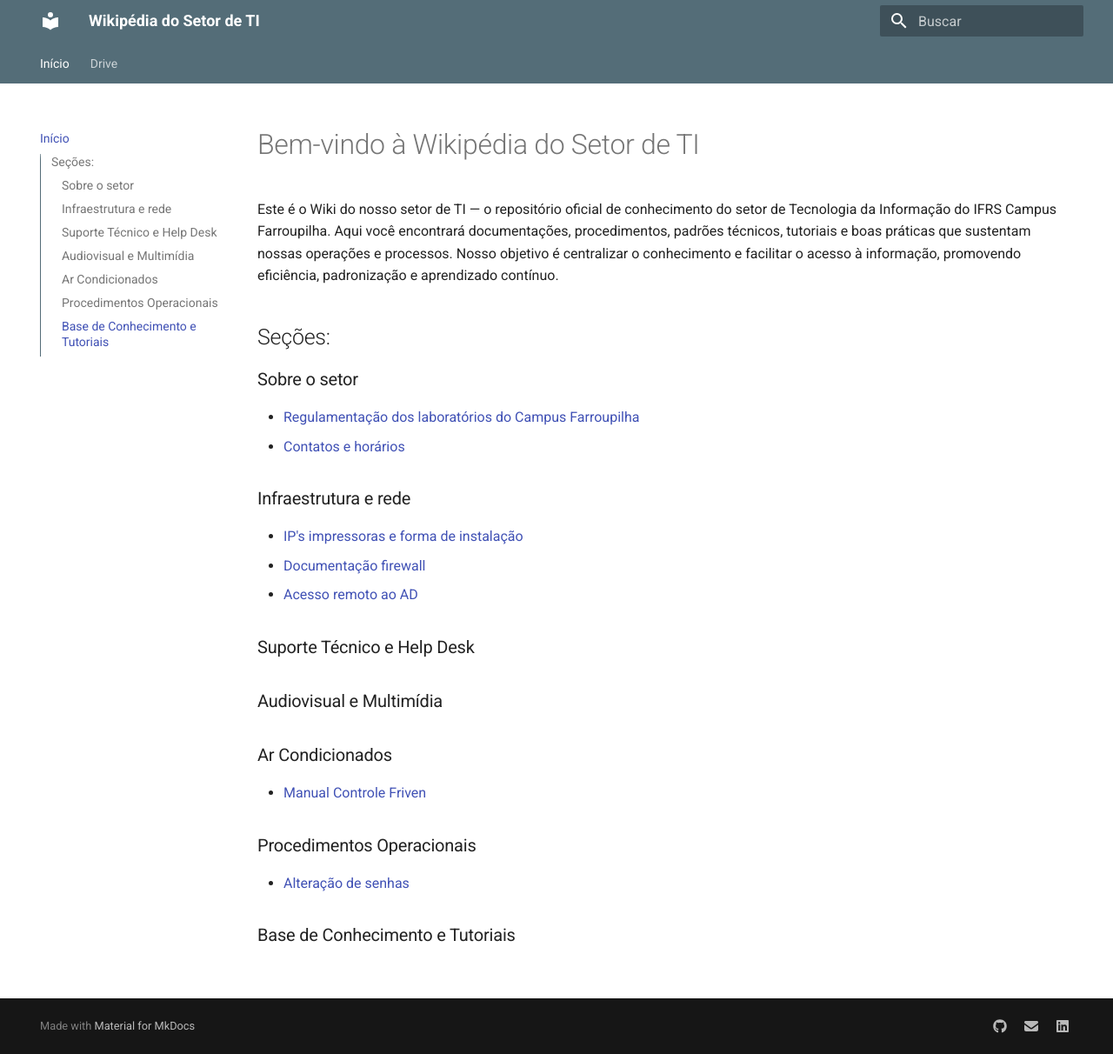
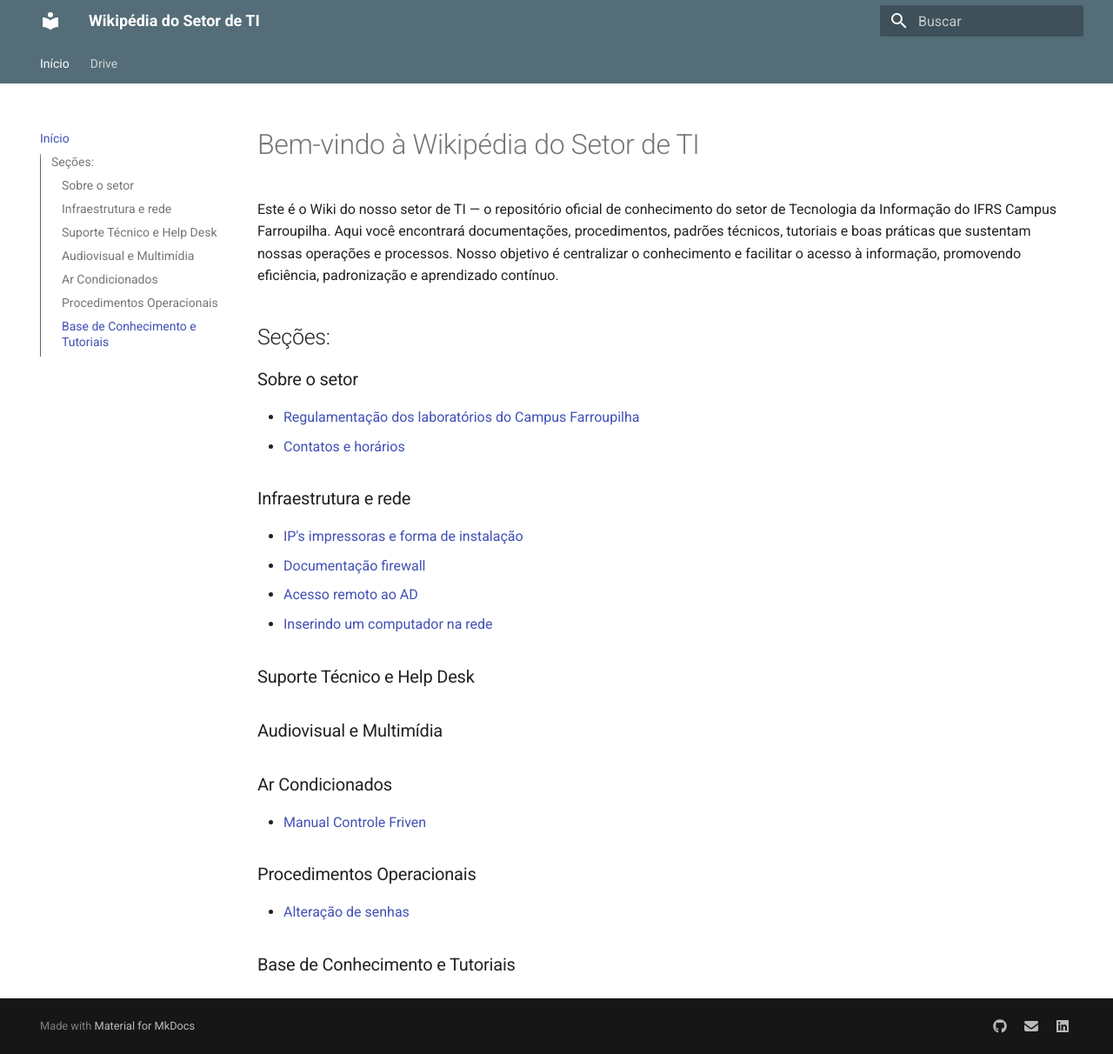
Before and after one commit to wikiti-farroupilha/wikipedia, an MkDocs documentation site: the page built from docs/index.md, in a window 1280 px wide and 1212 px high. Shown: the whole window at 87% size. Built offline with MkDocs 1.6.1 and Material for MkDocs 9.7.7, drawn with Linux system fonts in a browser that asks for light colours.

Commit message:
Update index.md

```diff
--- a/docs/index.md
+++ b/docs/index.md
@@ -11,6 +11,7 @@ Este é o Wiki do nosso setor de TI — o repositório oficial de conhecimento d
 - [IP's impressoras e forma de instalação](https://docs.google.com/spreadsheets/d/1cGEDcxky5s33L-HQJvzUeGk28anz5mN0/edit?gid=1146976007#gid=1146976007)
 - [Documentação firewall](https://drive.google.com/file/d/1-thOyahL28NfYtNE7EgGh9ApufMz2tGc/view?usp=sharing)
 - [Acesso remoto ao AD](https://docs.google.com/document/d/1bMdL_0VfKol3OiUBEiMW-bfgDTP85w0e/edit)
+- [Inserindo um computador na rede](https://docs.google.com/document/d/1Icnwiac1h-oCwmjh-vHfmTUfxGkPsJNHB8y6QPXacBU/edit?usp=sharing)
 ### Suporte Técnico e Help Desk
 ### Audiovisual e Multimídia
 ### Ar Condicionados
```
